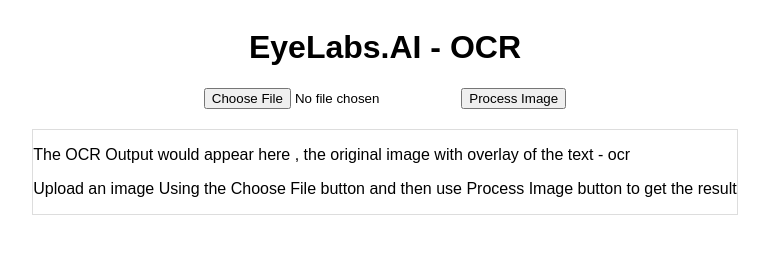
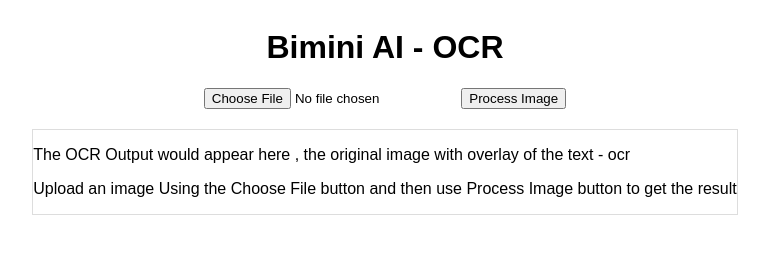
Before and after one commit to Tulsani/bimini-ai-ocr, a plain HTML site: page index.html in a window 1280 px wide. Shown: the whole page, without its empty margins (255-1024 px from the left). Drawn offline with Linux system fonts and the light colour scheme.

Commit message:
updated-name

```diff
--- a/index.html
+++ b/index.html
@@ -3,7 +3,7 @@
 <head>
   <meta charset="UTF-8">
   <meta name="viewport" content="width=device-width, initial-scale=1.0">
-  <title>EyeLabs.AI - OCR </title>
+  <title>Bimini AI - OCR </title>
   <script src="https://cdn.jsdelivr.net/npm/tesseract.js@5/dist/tesseract.min.js"></script>
   <style>
     body {
@@ -37,7 +37,7 @@
 <body>
 
 <div class="container">
-  <h1>EyeLabs.AI - OCR</h1>
+  <h1>Bimini AI - OCR</h1>
   <input type="file" id="imageUpload" accept="image/*" />
   <button id="processImage">Process Image</button>
 </div>
```
